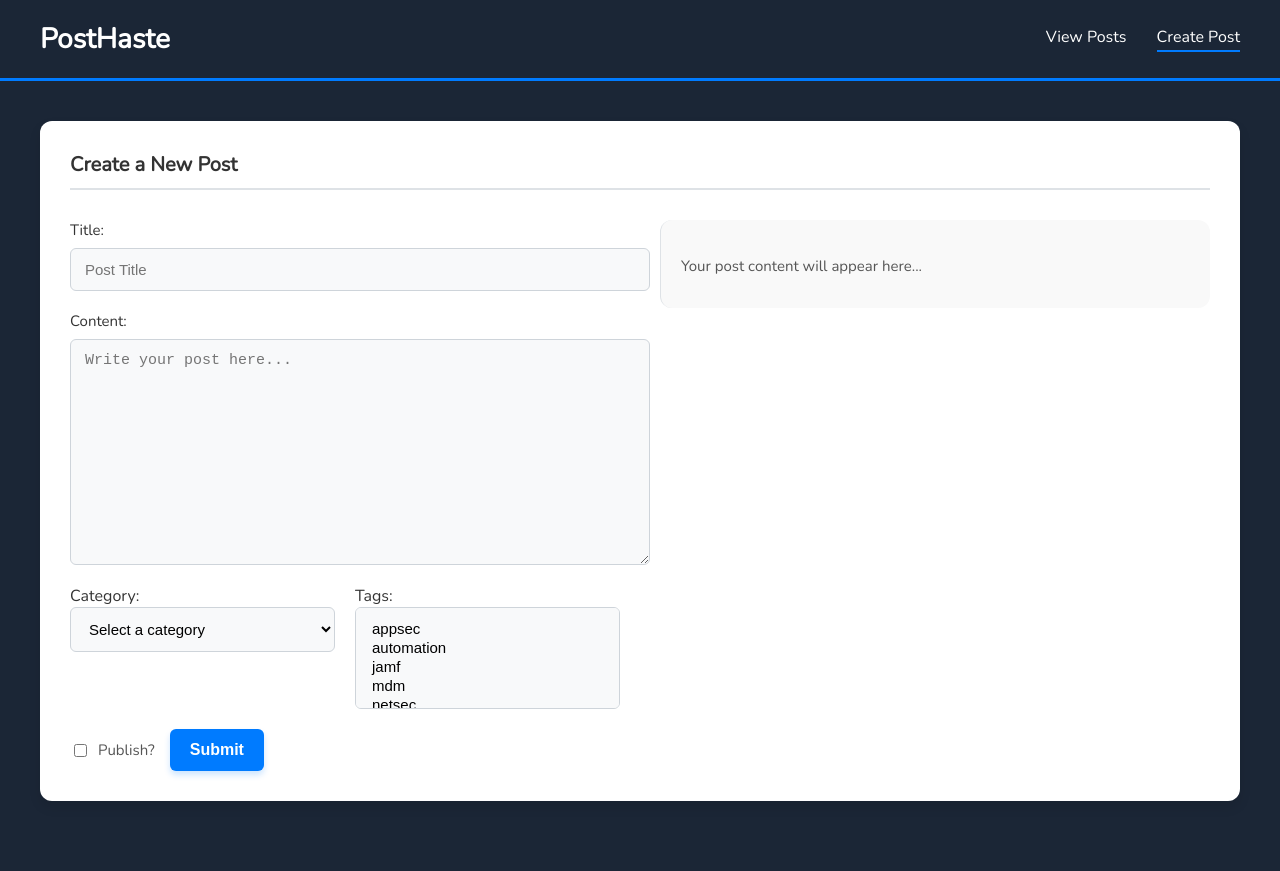
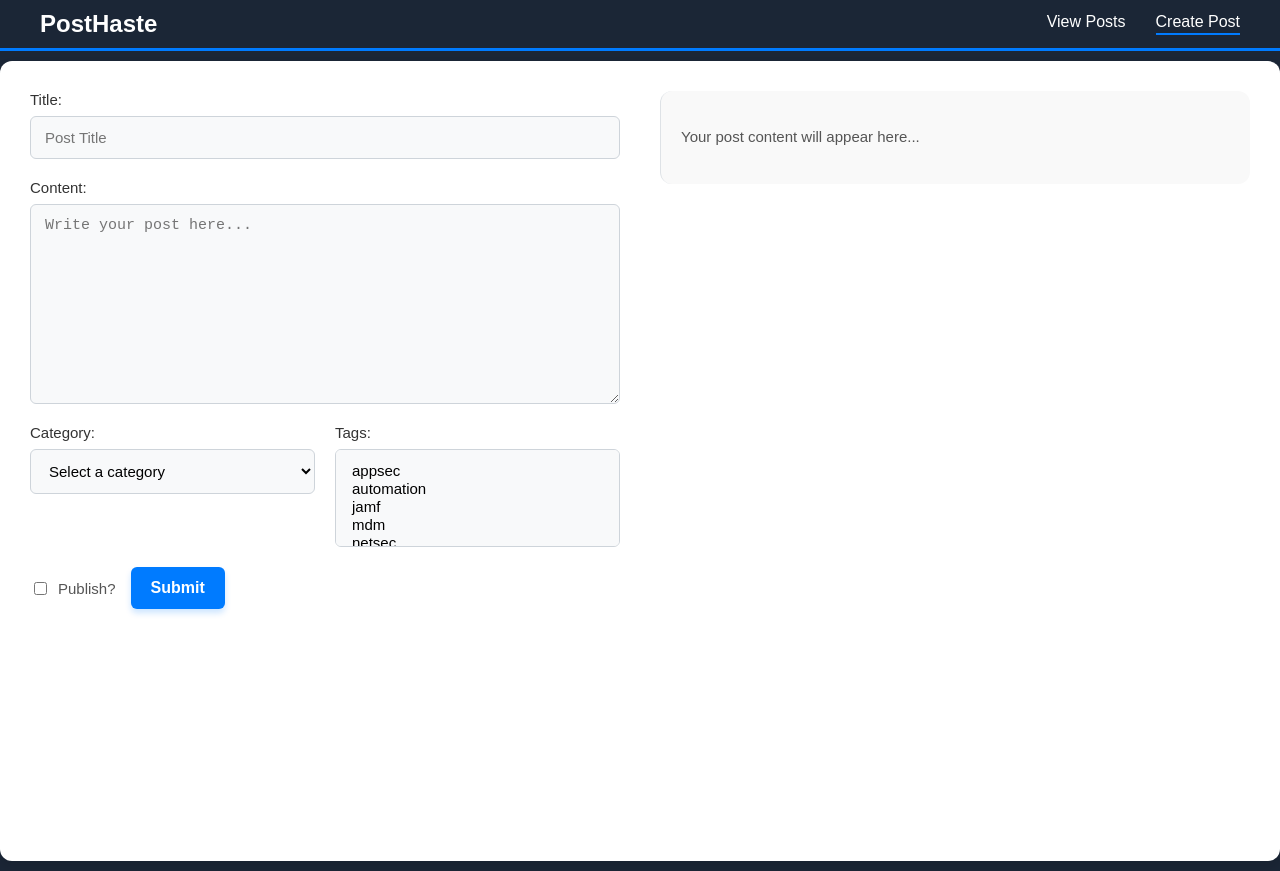
Before and after one commit to tyler-tee/posthaste, a React (Vite) app in the folder frontend/: page / in a window 1280 px wide. Both pictures are taken after a click on the link "Create Post". Before the commit the page ends 841 px from the top, so only its background shows below. Built offline with nearby package versions, Linux system fonts and the light colour scheme.

Commit message:
fix misalignment of elements

```diff
--- a/frontend/src/App.jsx
+++ b/frontend/src/App.jsx
@@ -8,7 +8,6 @@ const App = () => {
   const [posts, setPosts] = useState([]);
   const [editingPost, setEditingPost] = useState(null);
 
-  // Fetch all posts initially and whenever we return to "view" mode
   useEffect(() => {
     if (activeTab === "view") {
       fetchPosts();
@@ -36,7 +35,6 @@ const App = () => {
   };
 
   const handleEditPostClick = (post) => {
-    console.log("Editing post:", post); // Check if post.id exists
     setEditingPost(post);
     setActiveTab("edit");
   };
@@ -53,15 +51,22 @@ const App = () => {
     }
   };
 
+  let pageTitle = "";
+  if (activeTab === "view") pageTitle = "Posts";
+  if (activeTab === "create") pageTitle = "Create a New Post";
+  if (activeTab === "edit") pageTitle = "Edit Post";
+
   return (
     <div className="App">
       <header className="main-header">
+        <div className="top-row">
           <h1 className="app-title">PostHaste</h1>
           <nav className="main-nav">
             <a
               href="#"
               onClick={(e) => {
                 e.preventDefault();
+                setEditingPost(null);
                 setActiveTab("view");
               }}
               className={activeTab === "view" ? "active" : ""}
@@ -80,6 +85,7 @@ const App = () => {
               Create Post
             </a>
           </nav>
+        </div>
       </header>
       <main>
         {activeTab === "view" && <PostList posts={posts} onEditPost={handleEditPostClick} />}
--- a/frontend/src/components/PostForm.css
+++ b/frontend/src/components/PostForm.css
@@ -1,3 +1,7 @@
+* {
+    box-sizing: border-box; /* Ensure all elements calculate widths including padding/border */
+}
+
 .content-grid {
     display: grid;
     grid-template-columns: 1fr 1fr;
@@ -10,27 +14,60 @@
 .form-column {
     display: flex;
     flex-direction: column;
-    max-width: 600px;
+    max-width: 600px; /* Controls the total width of form elements */
+    width: 100%;
+    box-sizing: border-box;
+}
+
+.form-column form {
     width: 100%;
 }
 
-.form-row {
+.form-row,
+.category-tags-row,
+.publish-submit-row {
+    width: 100%;
     display: flex;
     flex-direction: column;
     margin-bottom: 20px;
 }
 
-.form-row label {
+/* Category and tags side-by-side */
+.category-tags-row {
+    flex-direction: row;
+    gap: 20px;
+}
+
+.category-tags-row > div {
+    flex: 1;
+    display: flex;
+    flex-direction: column;
+}
+
+/* Publish and submit row side-by-side */
+.publish-submit-row {
+    flex-direction: row;
+    gap: 15px;
+    align-items: center;
+    margin-top: 10px;
+}
+
+/* Labels */
+.form-row label,
+.category-tags-row label,
+.publish-submit-row label {
     font-size: 15px;
     font-weight: 500;
     color: #333;
     margin-bottom: 8px;
 }
 
+/* Inputs and selects fill their parent width, do not overflow */
 input[type="text"],
 textarea,
 select {
     width: 100%;
+    max-width: 100%; /* Prevent any accidental overflow */
     padding: 12px 14px;
     border: 1px solid #ced4da;
     border-radius: 6px;
@@ -52,27 +89,8 @@ textarea {
     resize: vertical;
 }
 
-.category-tags-row {
-    display: flex;
-    gap: 20px;
-    margin-bottom: 20px;
-}
-
-.category-tags-row > div {
-    display: flex;
-    flex-direction: column;
-    flex: 1;
-}
-
-.publish-submit-row {
-    display: flex;
-    gap: 15px;
-    align-items: center;
-    margin-top: 10px;
-}
-
+/* Checkbox label styling */
 .publish-submit-row label {
-    font-size: 15px;
     display: flex;
     align-items: center;
     gap: 8px;
@@ -111,27 +129,10 @@ textarea {
     box-sizing: border-box;
 }
 
-.preview-column h3 {
-    font-size: 18px;
-    font-weight: 600;
-    margin-top: 0;
-    margin-bottom: 20px;
-    padding-bottom: 10px;
-    border-bottom: 2px solid #dee2e6;
-    color: #333;
-}
-
-.preview h4 {
-    margin-top: 0;
-    margin-bottom: 15px;
-    font-weight: 600;
-    color: #333;
-}
-
-.preview p {
-    margin-bottom: 10px;
+.preview-column .preview {
+    font-size: 15px;
+    line-height: 1.5;
     color: #555;
-    line-height: 1.5;
 }
 
 @media (max-width: 768px) {
--- a/frontend/src/components/PostForm.jsx
+++ b/frontend/src/components/PostForm.jsx
@@ -19,7 +19,7 @@ const PostForm = ({ mode = "create", initialData = {}, onSubmit }) => {
     content: initialData.content || "",
     category: initialData.category || "",
     tags: initialData.tags ? initialData.tags.split(",") : [],
-    published: !!initialData.published,   // Use published instead of publish
+    published: !!initialData.published,
     publish_date: initialData.publish_date || "",
     slug: initialData.slug || ""
   });
@@ -36,6 +36,8 @@ const PostForm = ({ mode = "create", initialData = {}, onSubmit }) => {
         publish_date: initialData.publish_date || "",
         slug: initialData.slug || ""
       });
+    } else {
+      // In create mode, do not reset formData on every render, allow typing.
     }
   }, [initialData, mode]);
 
@@ -59,16 +61,13 @@ const PostForm = ({ mode = "create", initialData = {}, onSubmit }) => {
     e.preventDefault();
     const finalData = {
       ...formData,
-      tags: formData.tags.join(","), // Convert array to comma-separated string
+      tags: formData.tags.join(","),
     };
     if (onSubmit) onSubmit(finalData);
   };
 
   return (
     <div className="content-container">
-      <div className="section-header">
-        <h2>{mode === "edit" ? "Edit Post" : "Create a New Post"}</h2>
-      </div>
       <div className="content-grid">
         <div className="form-column">
           <form onSubmit={handleSubmit}>
--- a/frontend/src/components/PostList.jsx
+++ b/frontend/src/components/PostList.jsx
@@ -5,9 +5,6 @@ const PostList = ({ posts, onEditPost }) => {
   if (!posts || posts.length === 0) {
     return (
       <div className="content-container">
-        <div className="section-header">
-          <h2>Posts</h2>
-        </div>
         <p className="no-posts">No posts available.</p>
       </div>
     );
@@ -15,9 +12,6 @@ const PostList = ({ posts, onEditPost }) => {
 
   return (
     <div className="content-container">
-      <div className="section-header">
-        <h2>Posts</h2>
-      </div>
       <ul className="post-list">
         {posts.map((post) => (
           <li key={post.id} className="post-item">
--- a/frontend/src/style.css
+++ b/frontend/src/style.css
@@ -1,8 +1,6 @@
 html {
     background-color: #1b2636;
-    font-family: "Nunito", -apple-system, BlinkMacSystemFont, "Segoe UI", "Roboto",
-        "Oxygen", "Ubuntu", "Cantarell", "Fira Sans", "Droid Sans", "Helvetica Neue",
-        sans-serif;
+    font-family: "Nunito", sans-serif;
     color: #fff;
     height: 100%;
     margin: 0;
@@ -16,33 +14,32 @@ body {
     flex-direction: column;
 }
 
-@font-face {
-    font-family: "Nunito";
-    font-style: normal;
-    font-weight: 400;
-    src: url("assets/fonts/nunito-v16-latin-regular.woff2") format("woff2");
-}
-
 #app {
     flex: 1;
     display: flex;
     flex-direction: column;
 }
 
-/* Main Header (Top Navigation) */
+/* Main Header (Top Navigation + Page Title) */
 .main-header {
     background-color: #1b2636;
+    border-bottom: 3px solid #007bff;
+    box-sizing: border-box;
+    padding: 10px 40px;
+    display: flex;
+    flex-direction: column;
+    gap: 5px; /* Space between top row and page title row */
+}
+
+.top-row {
     display: flex;
     align-items: center;
     justify-content: space-between;
-    padding: 20px 40px;
-    border-bottom: 3px solid #007bff;
-    box-sizing: border-box;
 }
 
 .app-title {
     margin: 0;
-    font-size: 28px;
+    font-size: 24px;
     font-weight: bold;
     color: #fff;
 }
@@ -70,50 +67,57 @@ body {
     padding-bottom: 2px;
 }
 
+.page-title-row {
+    display: flex;
+    align-items: center;
+    justify-content: flex-start;
+    border-top: 1px solid #2c3e50;
+    padding-top: 5px;
+}
+
+.page-title {
+    margin: 0;
+    font-size: 18px;
+    font-weight: 600;
+    color: #fff;
+}
+
 /* Main Content Area */
 main {
     flex: 1;
     display: flex;
     justify-content: center;
     align-items: flex-start;
-    padding: 40px 0;
+    padding: 10px 0;
     box-sizing: border-box;
     color: black;
 }
 
-/* Shared container for both the PostList and NewPost sections */
+/* Shared container for content */
 .content-container {
     width: 100%;
-    max-width: 1200px;
-    margin: 0 20px;
+    max-width: 1400px;
+    margin: 20 20px;
     padding: 30px;
     background-color: #ffffff;
     border-radius: 12px;
     box-shadow: 0 6px 12px rgba(0, 0, 0, 0.1);
     color: #333;
     box-sizing: border-box;
+    min-height: 100vh;
 }
 
-/* Shared section header for sub-sections within .content-container */
-.section-header {
-    border-bottom: 2px solid #dee2e6;
-    padding-bottom: 10px;
-    margin-bottom: 30px;
+.no-posts {
+    font-size: 16px;
+    color: #555;
 }
 
-.section-header h2 {
-    margin: 0;
-    font-size: 20px;
-    font-weight: 600;
-    color: #333;
-}
-
-/* Responsive adjustments */
+/* Media Queries */
 @media (max-width: 768px) {
-    .main-header {
+    .top-row {
         flex-direction: column;
         align-items: flex-start;
-        gap: 20px;
+        gap: 15px;
     }
 
     .main-nav {
@@ -128,7 +132,7 @@ main {
         padding: 20px;
     }
 
-    .section-header h2 {
-        font-size: 18px;
+    .page-title {
+        font-size: 16px;
     }
 }
```
Lines whose indentation alone changed are shown as unchanged.
